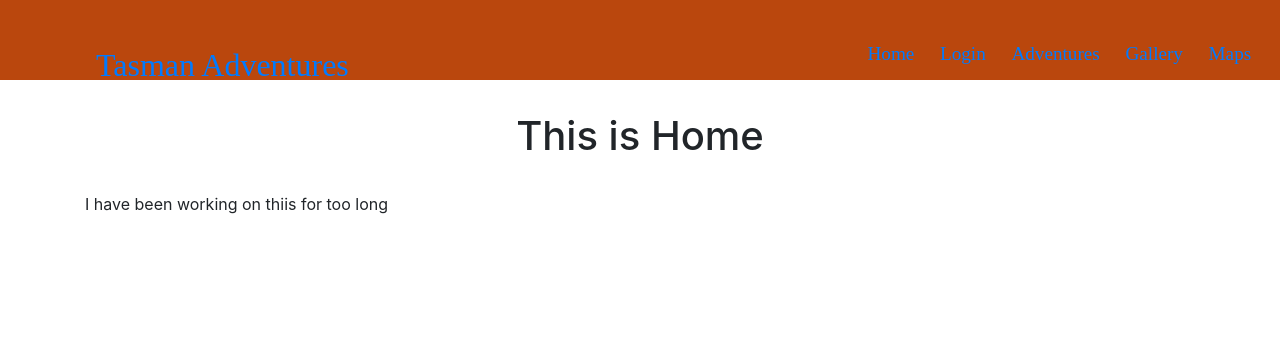
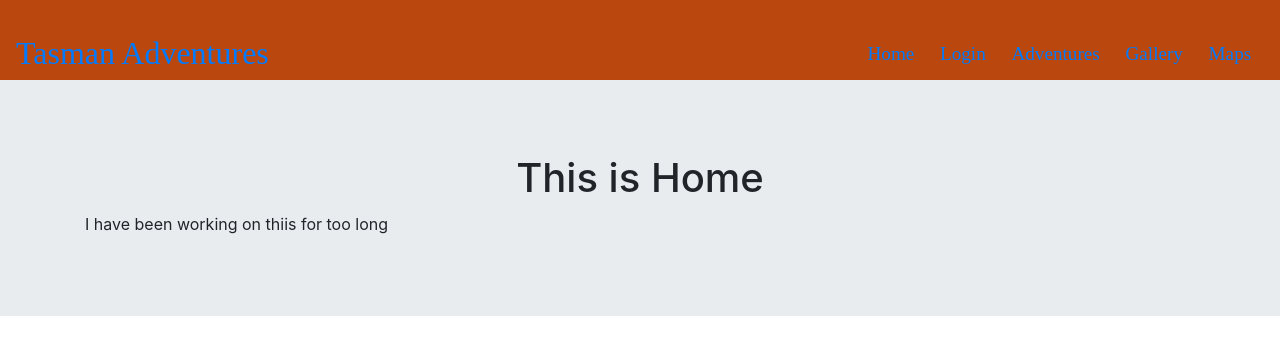
Before and after one commit to destinnie-laila/AdventureTasman.com, a React (Create React App) app: page / in a window 1280 px wide. Shown: the top 354 px of the page. Built offline with nearby package versions, Linux system fonts and the light colour scheme.

Commit message:
add jumbotron

```diff
--- a/public/main.css
+++ b/public/main.css
@@ -11,8 +11,6 @@
 }
 
 .navbar-logo {
-    margin-left: 5rem;
-    padding-top: 25px;
     float:left;
     text-decoration: none;
     cursor: pointer;
@@ -38,7 +36,8 @@ display: none;
 /* ======= HomePage CSS ========= */
 .home-title {
     text-align : center;
-    margin-block: 2rem;
+    margin-top: 10px;
+    margin-bottom: 10px;
 }
 
 
--- a/src/Components/Home.js
+++ b/src/Components/Home.js
@@ -1,15 +1,16 @@
 import React from 'react';
 import { Container } from 'react-bootstrap';
-
+import Jumbotron from 'react-bootstrap/Jumbotron';
 const Home = () => (
 
-
+   <Jumbotron fluid>
         <Container>
 
             <h1 className='home-title'>This is Home</h1>
             <p>I have been working on thiis for too long </p>
         </Container>
 
+        </Jumbotron>
 )
 
 export default Home;
```
